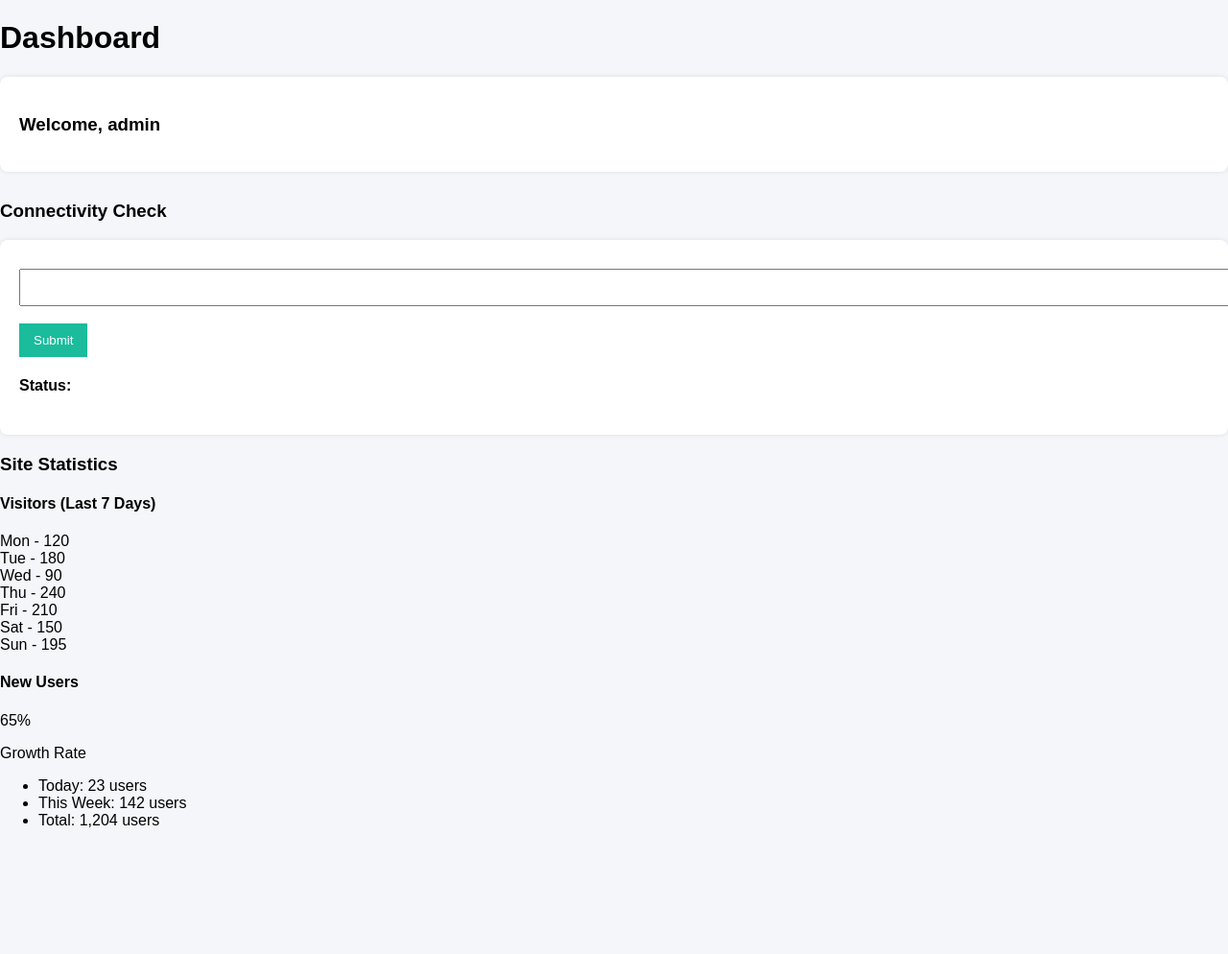
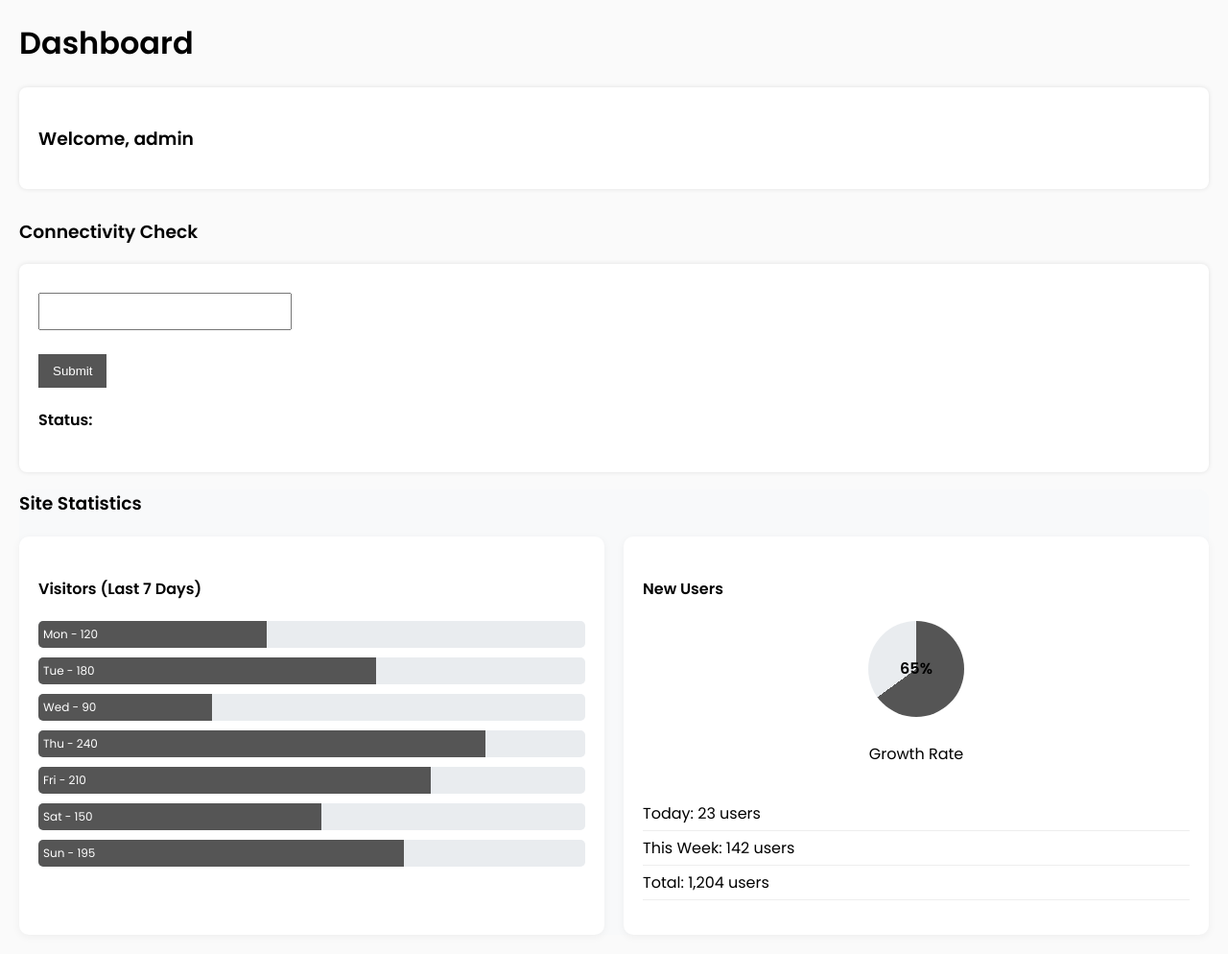
Before and after one commit to Twentox/vulnerable-WebApp, a Flask app: page /dashboard in a window 1280 px wide. Shown: the whole page at 96% size. Before the commit the page ends 862 px from the top, so only its background shows below. Run offline with Flask 3, Linux system fonts and the light colour scheme; a user stored in the database is signed in.

Commit message:
adds css for dashboard statistics

```diff
--- a/static/styles/dashboard.css
+++ b/static/styles/dashboard.css
@@ -1,35 +1,109 @@
 body {
     margin: 0;
-            font-family: Arial, sans-serif;
-            background-color: #f4f6f9;
+    font-family: 'Poppins', sans-serif;
+    background-color: rgb(250,250,250);
 }
 
-        .main {
-            padding: 20px;
+.dashboard-title{
+    margin-left: 20px;
+}
+
+.card-container{
+    padding: 0 20px 20px 20px;
 }
 
 .card {
     background: white;
     padding: 20px;
-            margin-bottom: 20px;
     border-radius: 8px;
     box-shadow: 0px 0px 5px rgba(0,0,0,0.1);
 }
 
 .input-box {
-            width: 100%;
+    width: 20%;
     padding: 10px;
     margin-top: 10px;
 }
 
 .btn {
     padding: 10px 15px;
-            background-color: #1abc9c;
+    background-color: #555;
     color: white;
     border: none;
     cursor: pointer;
 }
 
 .btn:hover {
-            background-color: #16a085;
+    opacity: 0.9;
 }
+
+.stats-container {
+    background: #f8f9fa;
+    border-radius: 10px;
+}
+
+.stats-container h3 {
+    margin-bottom: 20px;
+}
+
+.stats-grid {
+    display: flex;
+    gap: 20px;
+    flex-wrap: wrap;
+}
+
+.stat-card {
+    flex: 1;
+    min-width: 300px;
+    background: white;
+    padding: 20px;
+    border-radius: 10px;
+    box-shadow: 0 2px 8px rgba(0,0,0,0.05);
+}
+
+.bar {
+    background: #e9ecef;
+    border-radius: 5px;
+    margin-bottom: 10px;
+    overflow: hidden;
+}
+
+.bar span {
+    display: block;
+    background: #555;
+    color: white;
+    padding: 5px;
+    font-size: 12px;
+}
+
+.circle-chart {
+    display: flex;
+    flex-direction: column;
+    align-items: center;
+    margin-bottom: 15px;
+}
+
+.circle {
+    width: 100px;
+    height: 100px;
+    border-radius: 50%;
+    background: conic-gradient(#555 65%, #e9ecef 0%);
+    display: flex;
+    align-items: center;
+    justify-content: center;
+    margin-bottom: 10px;
+}
+
+.circle span {
+    font-weight: bold;
+}
+
+.stat-list {
+    list-style: none;
+    padding: 0;
+}
+
+.stat-list li {
+    padding: 5px 0;
+    border-bottom: 1px solid #eee;
+}
```
Lines whose indentation alone changed are shown as unchanged.
